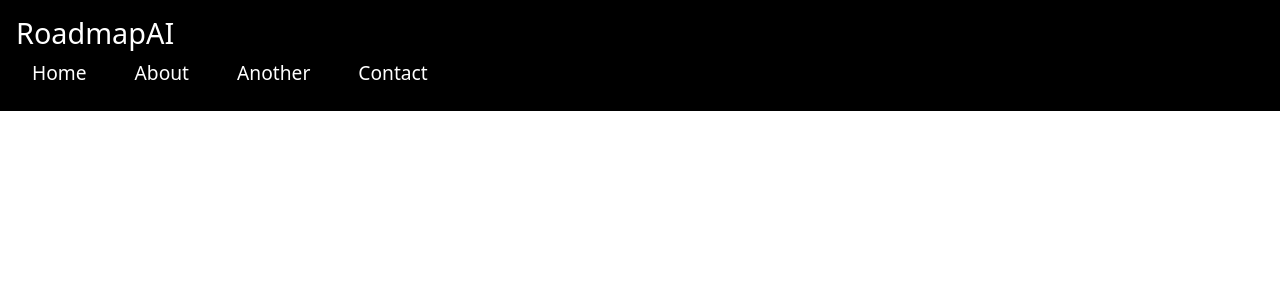
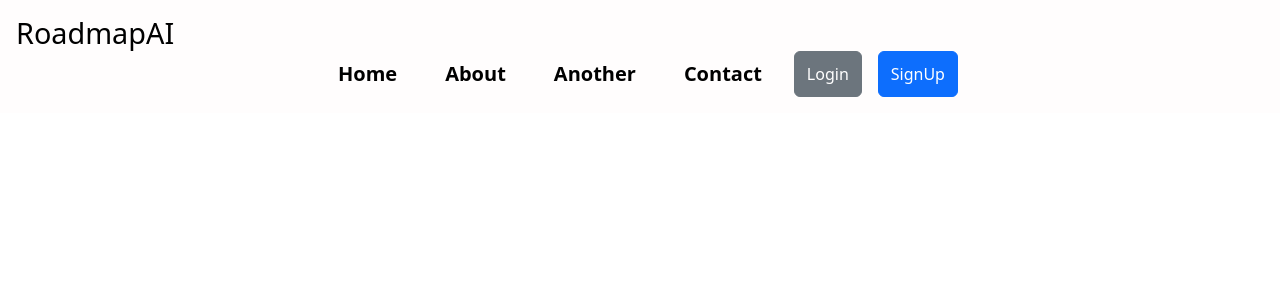
Before and after one commit to DhanushA1307/roadmapAI, a React (Vite) app in the folder FrontendTemplate/: page / in a window 1280 px wide. Shown: the top 300 px of the page. Built offline with nearby package versions, Linux system fonts and the light colour scheme.

Commit message:
Navbar changes

```diff
--- a/FrontendTemplate/src/components/Navbar.css
+++ b/FrontendTemplate/src/components/Navbar.css
@@ -1,10 +1,10 @@
 nav {
-    background-color: #000000; /* Dark navbar */
+    background-color: #fffdfd; /* Dark navbar */
     padding: 1rem;
   }
 
   nav h1 {
-    color: white;
+    color: rgb(0, 0, 0);
     margin: 0;
     font-size: 1.8rem;
   }
@@ -14,18 +14,27 @@ nav {
     padding: 0;
     margin: 0;
     display: flex;
+    justify-content: center;
     gap: 1rem;
   }
 
   nav ul a {
-    color: white;
+    color: rgb(0, 0, 0);
     text-decoration: none;
-    font-size: 1.2rem;
+    font-size: 20px;
+    font-weight: bold;
     padding: 0.5rem 1rem;
     transition: background-color 0.3s ease;
   }
 
   nav ul a:hover {
-    background-color: rgb(122, 122, 122);
+    background-color: rgb(0, 0, 0);
+    color: #fffdfd;
     border-radius: 5px;
   }
+  nav ul button{
+    border: none;
+    background-color: white;
+    font-size: 20px;
+    font-weight: bold;
+  }
--- a/FrontendTemplate/src/components/Navbar.jsx
+++ b/FrontendTemplate/src/components/Navbar.jsx
@@ -10,6 +10,8 @@ const Navbar = () => {
         <Link to="/about">About</Link>
         <Link to="/another">Another</Link>
         <Link to="/contact">Contact</Link>
+        <button type="submit" className="btn btn-secondary">Login</button>
+        <button type="submit" className="btn btn-primary">SignUp</button>
       </ul>
     </nav>
   );
```
Also changed, not shown: FrontendTemplate/src/components/Footer.jsx (added).
